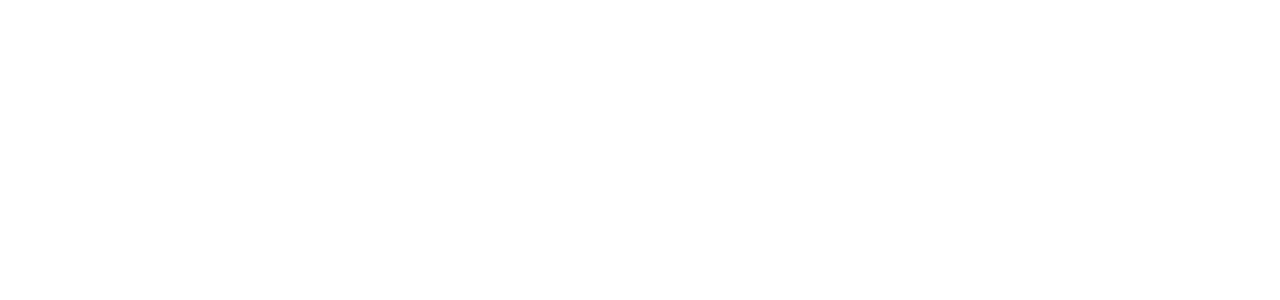
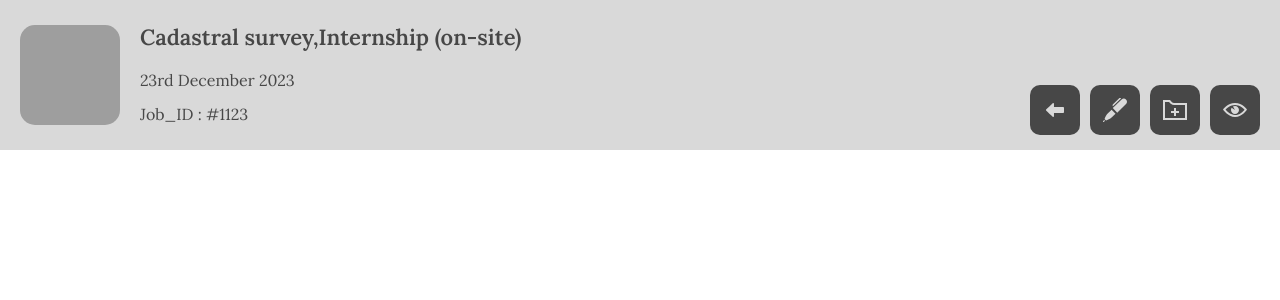
Before and after one commit to AlexNdungu/Attach, a Django app: page /company/oppInformation/ in a window 1280 px wide. Before the commit the part shown is empty. Shown: the top 300 px of the page. Run offline with Django 4.2, Linux system fonts and the light colour scheme; grey boxes are pictures that could not be loaded.

Commit message:
Job Infomation Upper

```diff
--- /dev/null
+++ b/Static/Css/Company/Dashboard/oppinfo.css
@@ -0,0 +1,85 @@
+*{
+    margin: 0;
+    padding: 0;
+    text-decoration: none;
+    box-sizing: border-box;
+    font-family: 'Lora', serif;
+}
+
+/* The upper section */
+.upper {
+    width: 100%;
+    height: 150px;
+    display: flex;
+    align-items: center;
+    justify-content: space-between;
+    background-color: #D9D9D9;
+}
+
+.infoJob,.infoButtons {
+    width: 50%;
+    height: 100%;
+}
+
+/* The job information */
+
+.infoJob {
+    display: flex;
+    align-items: center;
+    justify-content: flex-start;
+}
+
+.cImage {
+    width: 100px;
+    height: 100px;
+    margin: 20px;
+}
+
+.cImage img {
+    width: 100%;
+    height: 100%;
+    border-radius: 15px;
+    object-fit: cover;
+}
+
+.jDetails {
+    display: flex;
+    flex-direction: column;
+    align-items: flex-start;
+    justify-content: space-evenly;
+    color: #474747;
+    height: 80%;
+}
+
+.jDetails h3 {
+    font-size: 22px;
+    font-weight: 600;
+}
+
+/* The button section */
+
+.infoButtons {
+    display: flex;
+    align-items: flex-end;
+    justify-content: flex-end;
+    padding-bottom: 10px;
+    padding-right: 15px;
+}
+
+.infoBtn {
+    width: 50px;
+    height: 50px;
+    display: flex;
+    align-items: center;
+    justify-content: center;
+    background-color: #474747;
+    border-radius: 10px;
+    margin: 5px;
+    fill: #D9D9D9;
+    cursor: pointer;
+    transition: 0.1s ease-in;
+}
+
+.infoBtn:hover {
+    background-color: #4B39EF;
+}
--- a/Templates/Company/Dashboard/oppInfo.html
+++ b/Templates/Company/Dashboard/oppInfo.html
@@ -1,12 +1,98 @@
+{% load static %}
+
 <!DOCTYPE html>
 <html lang="en">
 <head>
     <meta charset="UTF-8">
     <meta http-equiv="X-UA-Compatible" content="IE=edge">
     <meta name="viewport" content="width=device-width, initial-scale=1.0">
-    <title>Document</title>
+
+    <!--Font family-->
+    <link rel="preconnect" href="https://fonts.googleapis.com">
+    <link rel="preconnect" href="https://fonts.gstatic.com" crossorigin>
+    <link href="https://fonts.googleapis.com/css2?family=Lora:ital,wght@0,400;0,500;0,600;0,700;1,400;1,500;1,600;1,700&display=swap" rel="stylesheet">
+
+    <!--The ajax link-->
+    <script src="https://cdnjs.cloudflare.com/ajax/libs/jquery/3.6.0/jquery.js" integrity="sha512-n/4gHW3atM3QqRcbCn6ewmpxcLAHGaDjpEBu4xZd47N0W2oQ+6q7oc3PXstrJYXcbNU1OHdQ1T7pAP+gi5Yu8g==" crossorigin="anonymous" referrerpolicy="no-referrer"></script>
+
+
+    <!--The css file-->
+    <link rel="stylesheet" href="{% static '/Css/Company/Dashboard/oppinfo.css' %}">
+
+    <title>Attachment :: Company - Opportunity</title>
+
+    <!--Bootstrap css link-->
+    <script src="https://cdn.jsdelivr.net/npm/bootstrap@5.2.0/dist/js/bootstrap.bundle.min.js" integrity="sha384-A3rJD856KowSb7dwlZdYEkO39Gagi7vIsF0jrRAoQmDKKtQBHUuLZ9AsSv4jD4Xa" crossorigin="anonymous"></script>
+
+
 </head>
 <body>
 
+    <!--The upper part-->
+    <div class="upper">
+
+        <!--Information-->
+        <div class="infoJob">
+
+            <!--The company image-->
+            <div class="cImage">
+
+                <img src="{% static 'Images/Company/Logo.jpg' %}" alt="">
+
+            </div>
+
+            <!--The job details-->
+            <div class="jDetails">
+
+                <h3> Cadastral survey,Internship (on-site)</h3>
+
+                <span>23rd December 2023</span>
+
+                <span>Job_ID :  #1123</span>
+
+            </div>
+
+        </div>
+
+        <!--The controls-->
+        <div class="infoButtons">
+
+            <!--The buttons-->
+            <!--Back-->
+            <div class="infoBtn">
+
+                <svg clip-rule="evenodd" width="24" height="24" fill-rule="evenodd" stroke-linejoin="round" stroke-miterlimit="2" viewBox="0 0 24 24" xmlns="http://www.w3.org/2000/svg"><path d="m10.978 14.999v3.251c0 .412-.335.75-.752.75-.188 0-.375-.071-.518-.206-1.775-1.685-4.945-4.692-6.396-6.069-.2-.189-.312-.452-.312-.725 0-.274.112-.536.312-.725 1.451-1.377 4.621-4.385 6.396-6.068.143-.136.33-.207.518-.207.417 0 .752.337.752.75v3.251h9.02c.531 0 1.002.47 1.002 1v3.998c0 .53-.471 1-1.002 1z" fill-rule="nonzero"/></svg>
+
+            </div>
+
+            <!--Update-->
+            <div class="infoBtn">
+
+                <svg xmlns="http://www.w3.org/2000/svg" width="24" height="24" viewBox="0 0 24 24"><path d="M9.963 8.261c-.566-.585-.536-1.503.047-2.07l5.948-5.768c.291-.281.664-.423 1.035-.423.376 0 .75.146 1.035.44l-8.065 7.821zm-9.778 14.696c-.123.118-.185.277-.185.436 0 .333.271.607.607.607.152 0 .305-.057.423-.171l.999-.972-.845-.872-.999.972zm8.44-11.234l-3.419 3.314c-1.837 1.781-2.774 3.507-3.64 5.916l1.509 1.559c2.434-.79 4.187-1.673 6.024-3.455l3.418-3.315-3.892-4.019zm9.97-10.212l-8.806 8.54 4.436 4.579 8.806-8.538c.645-.626.969-1.458.969-2.291 0-2.784-3.373-4.261-5.405-2.29z"/></svg>
+
+            </div>
+
+            <!--Applications-->
+            <div class="infoBtn">
+
+                <svg width="24" height="24" xmlns="http://www.w3.org/2000/svg" fill-rule="evenodd" clip-rule="evenodd"><path d="M7 2c1.695 1.942 2.371 3 4 3h13v17h-24v-20h7zm4 5c-2.339 0-3.537-1.388-4.917-3h-4.083v16h20v-13h-11zm2 6h3v2h-3v3h-2v-3h-3v-2h3v-3h2v3z"/></svg>
+
+            </div>
+
+            <!--Views-->
+            <div class="infoBtn">
+
+                <svg xmlns="http://www.w3.org/2000/svg" width="24" height="24" viewBox="0 0 24 24"><path d="M12.015 7c4.751 0 8.063 3.012 9.504 4.636-1.401 1.837-4.713 5.364-9.504 5.364-4.42 0-7.93-3.536-9.478-5.407 1.493-1.647 4.817-4.593 9.478-4.593zm0-2c-7.569 0-12.015 6.551-12.015 6.551s4.835 7.449 12.015 7.449c7.733 0 11.985-7.449 11.985-7.449s-4.291-6.551-11.985-6.551zm-.015 7l-3.36-2.171c-.405.625-.64 1.371-.64 2.171 0 2.209 1.791 4 4 4s4-1.791 4-4-1.791-4-4-4c-.742 0-1.438.202-2.033.554l2.033 3.446z"/></svg>
+
+            </div>
+
+        </div>
+
+    </div>
+
+    <!--Boostrap Link-->
+    <link href="https://cdn.jsdelivr.net/npm/bootstrap@5.2.0/dist/css/bootstrap.min.css" rel="stylesheet" integrity="sha384-gH2yIJqKdNHPEq0n4Mqa/HGKIhSkIHeL5AyhkYV8i59U5AR6csBvApHHNl/vI1Bx" crossorigin="anonymous">
+
+
 </body>
 </html>
```
